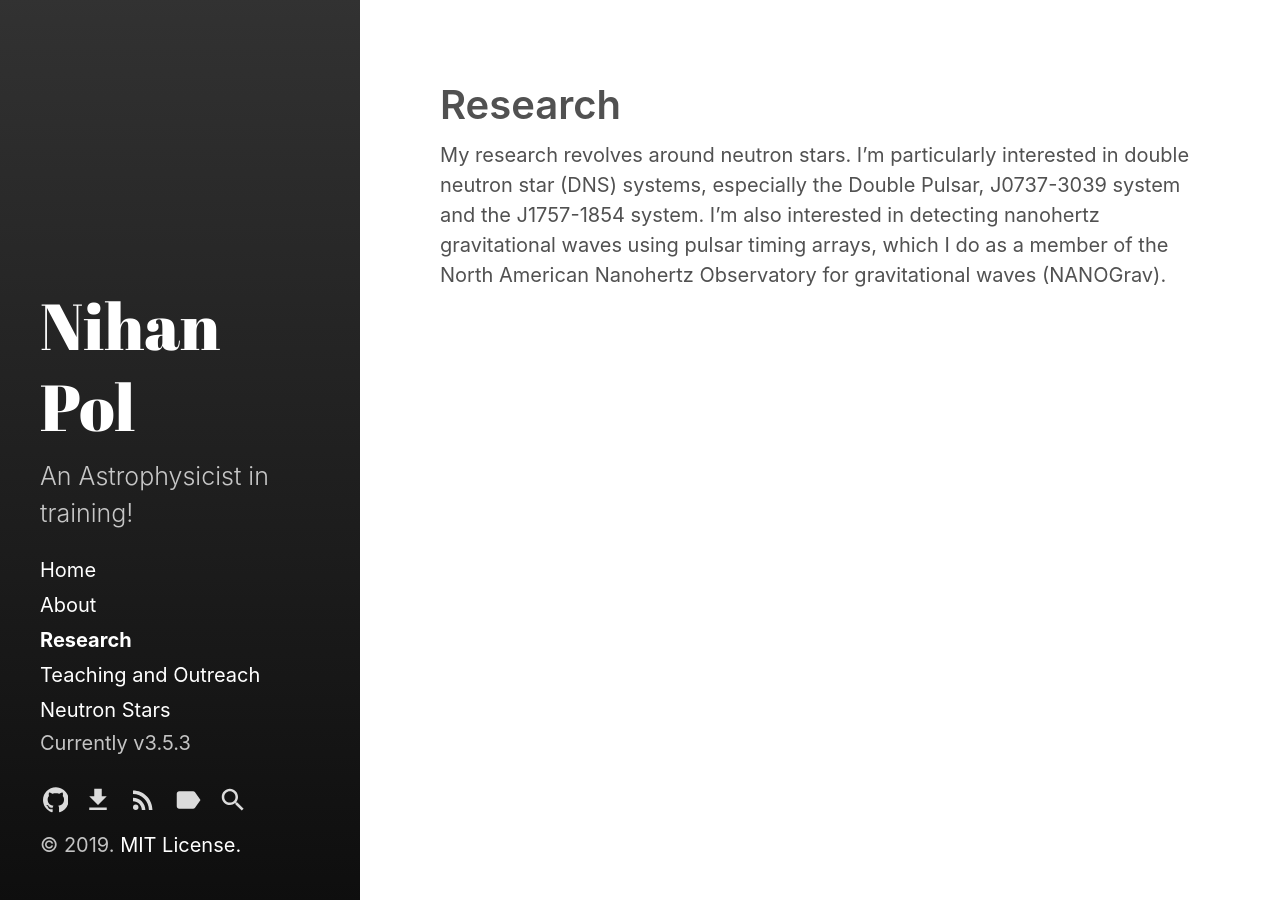
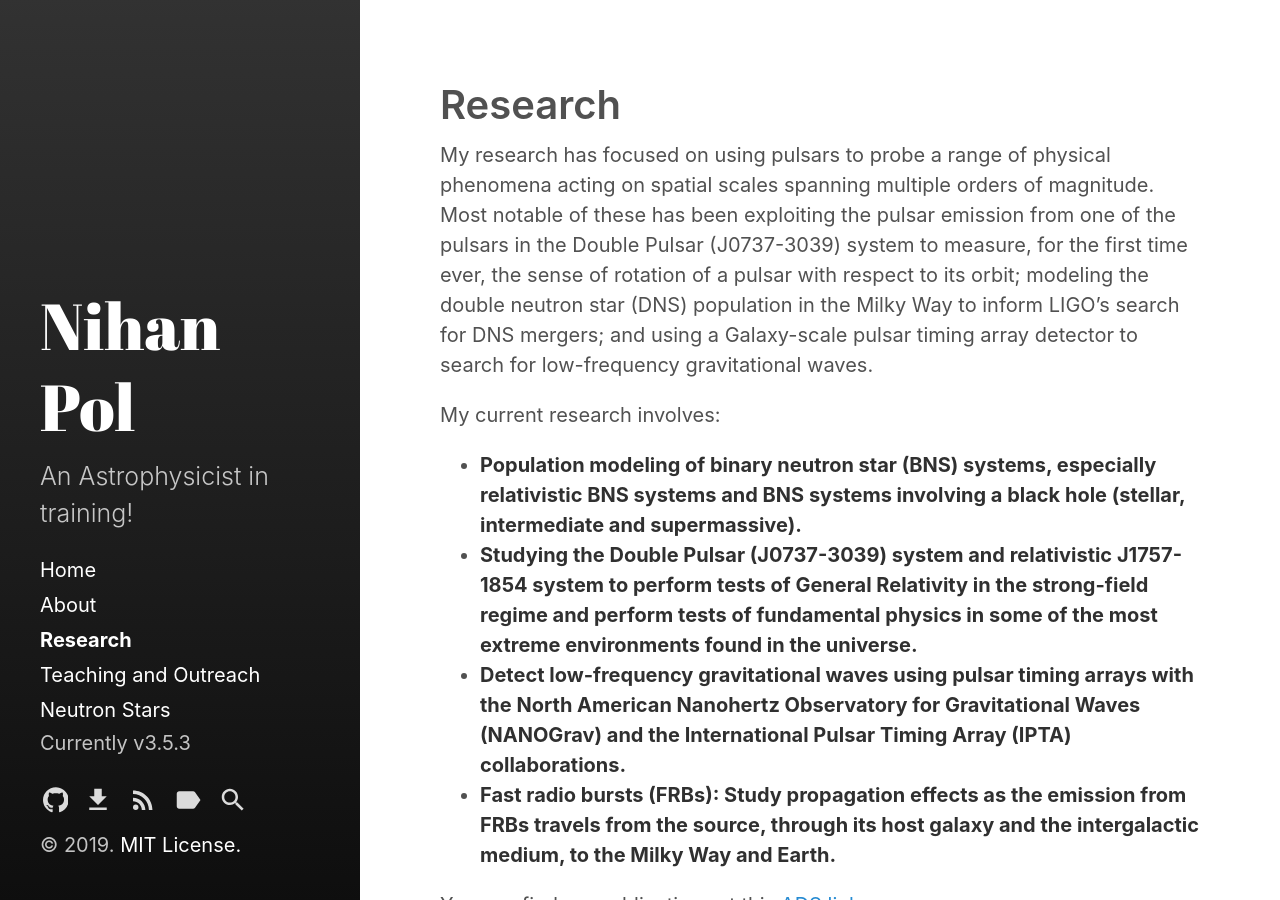
Before and after one commit to NihanPol/nihanpol.github.io, a Jekyll site: the page built from Research.md, in a window 1280 px wide. Built offline with Jekyll 4.4.1, drawn with Linux system fonts in a browser that asks for light colours; some of the changed text lies outside the part shown.

Commit message:
Add stuff

```diff
--- a/Research.md
+++ b/Research.md
@@ -3,7 +3,13 @@ layout: category
 title: Research
 ---
 
-My research revolves around neutron stars. I'm particularly interested in double neutron star (DNS) systems, especially the
-Double Pulsar, J0737-3039 system and the J1757-1854 system. I'm also interested in detecting nanohertz gravitational waves
-using pulsar timing arrays, which I do as a member of the North American Nanohertz Observatory for gravitational waves
-(NANOGrav).
+My research has focused on using pulsars to probe a range of physical phenomena acting on spatial scales spanning multiple orders of magnitude. Most notable of these has been exploiting the pulsar emission from one of the pulsars in the Double Pulsar (J0737-3039) system to measure, for the first time ever, the sense of rotation of a pulsar with respect to its orbit; modeling the double neutron star (DNS) population in the Milky Way to inform LIGO's search for DNS mergers; and using a Galaxy-scale pulsar timing array detector to search for low-frequency gravitational waves.
+
+My current research involves:
+- **Population modeling of binary neutron star (BNS) systems, especially relativistic BNS systems and BNS systems involving a black hole (stellar, intermediate and supermassive).**
+- **Studying the Double Pulsar (J0737-3039) system and relativistic J1757-1854 system to perform tests of General Relativity in the strong-field regime and perform tests of fundamental physics in some of the most extreme environments found in the universe.**
+- **Detect low-frequency gravitational waves using pulsar timing arrays with the North American Nanohertz Observatory for Gravitational Waves (NANOGrav) and the International Pulsar Timing Array (IPTA) collaborations.**
+- **Fast radio bursts (FRBs): Study propagation effects as the emission from FRBs travels from the source, through its host galaxy and the intergalactic medium, to the Milky Way and Earth.**
+
+
+You can find my publications at this [ADS link](https://ui.adsabs.harvard.edu/public-libraries/bB_J7IscSLC3S-at-PqIJw)
```
